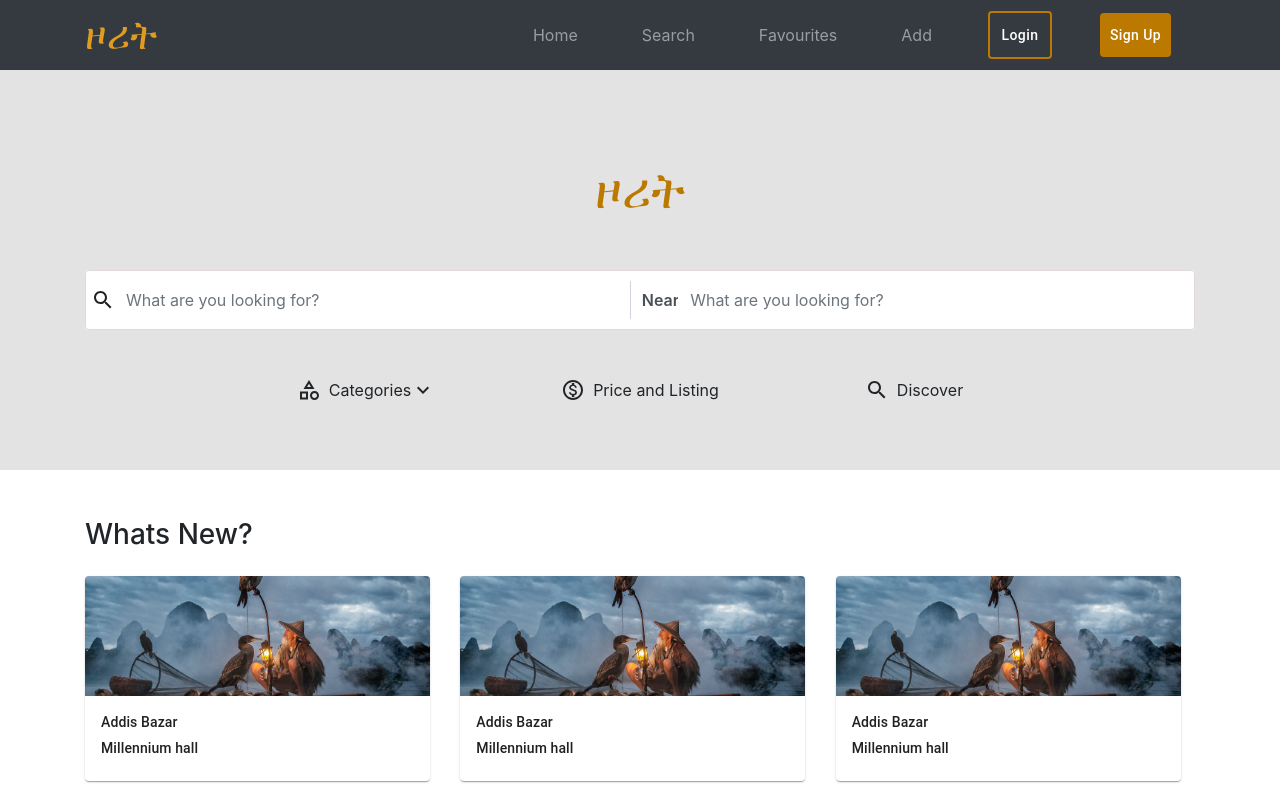
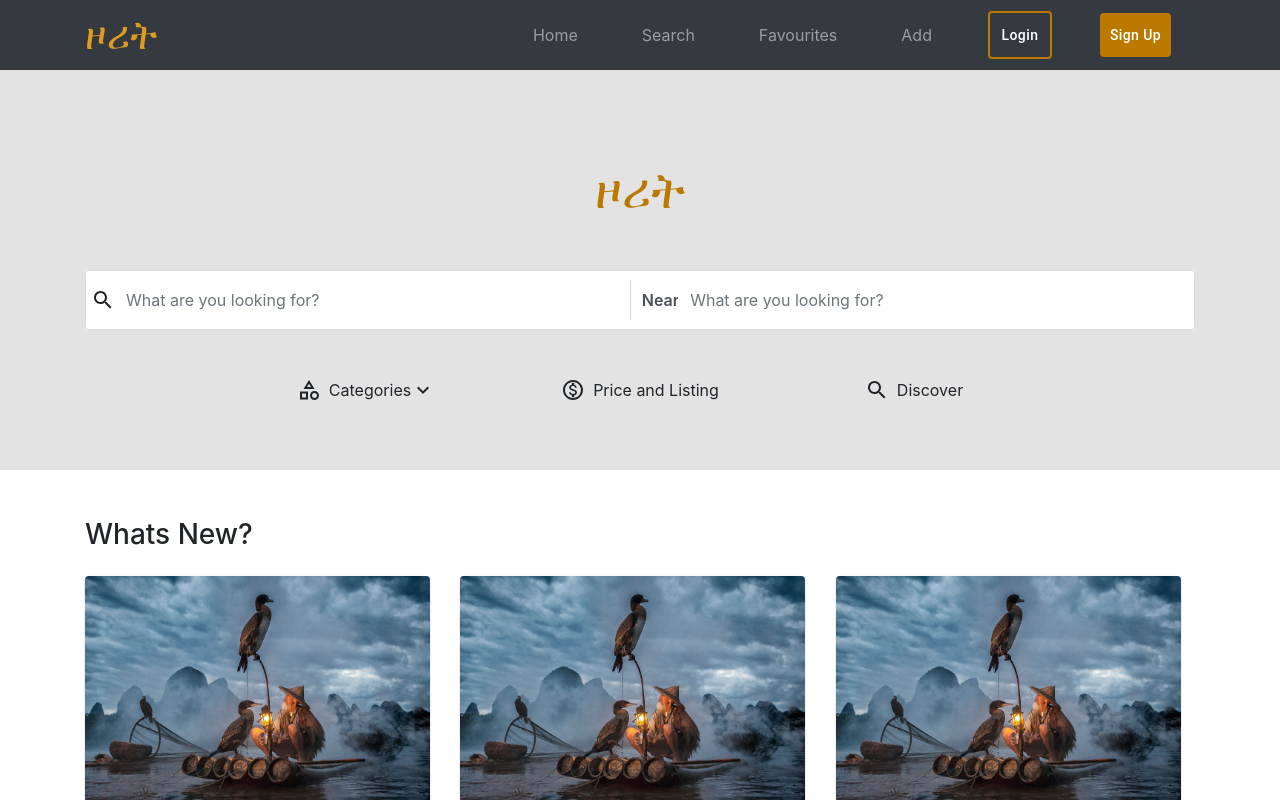
Before and after one commit to zoritt-biz/user-website, a React (Create React App) app: page / in a window 1280 px wide. Shown: the top 800 px of the page. Built offline with nearby package versions, Linux system fonts and the light colour scheme.

Commit message:
NewPage responsivness added

```diff
--- /dev/null
+++ b/src/assets/css/_new.scss
@@ -0,0 +1,28 @@
+.image-container {
+  max-width: 345px;
+}
+
+.new-images {
+  height: 120px;
+}
+
+@media (min-width: 716px) {
+  .new-images {
+    height: 160px !important;
+  }
+}
+
+@media (min-width: 991px) {
+  .new-images {
+    height: 200px !important;
+  }
+}
+
+@media (min-width: 1200px) {
+  .new-images {
+    height: 250px !important;
+  }
+  .new-typography {
+    font-size: 16px !important;
+  }
+}
--- a/src/assets/css/main.scss
+++ b/src/assets/css/main.scss
@@ -2,3 +2,4 @@
 @import './variables';
 @import './nav-bar';
 @import './home';
+@import './new';
--- a/src/components/homepage/New.jsx
+++ b/src/components/homepage/New.jsx
@@ -1,5 +1,4 @@
 import React from 'react';
-import { makeStyles } from '@material-ui/core/styles';
 import Grid from '@material-ui/core/Grid';
 import Card from '@material-ui/core/Card';
 import CardActionArea from '@material-ui/core/CardActionArea';
@@ -7,34 +6,32 @@ import CardMedia from '@material-ui/core/CardMedia';
 import CardContent from '@material-ui/core/CardContent';
 import Typography from '@material-ui/core/Typography';
 
-const useStyles = makeStyles({
-  root: {
-    maxWidth: 345,
-  },
-  media: {
-    height: 120,
-  },
-});
-
 const New = () => {
-  const classes = useStyles();
   return (
     <div className="mt-5 container-md">
       <h3 className="mb-3">Whats New?</h3>
       <Grid container spacing={2} justify="center" className="mt-2">
         <Grid item xs={4}>
-          <Card className={classes.root}>
+          <Card className="image-container">
             <CardActionArea>
               <CardMedia
-                className={classes.media}
+                className="new-images"
                 image="../images/image.jpg"
                 title="New Posts"
               />
               <CardContent>
-                <Typography gutterBottom variant="subtitle2">
+                <Typography
+                  gutterBottom
+                  className="new-typography"
+                  variant="subtitle2"
+                >
                   Addis Bazar
                 </Typography>
-                <Typography gutterBottom variant="subtitle2">
+                <Typography
+                  gutterBottom
+                  className="new-typography"
+                  variant="subtitle2"
+                >
                   Millennium hall
                 </Typography>
               </CardContent>
@@ -43,18 +40,26 @@ const New = () => {
         </Grid>
 
         <Grid item xs={4}>
-          <Card className={classes.root}>
+          <Card className="image-container">
             <CardActionArea>
               <CardMedia
-                className={classes.media}
+                className="new-images"
                 image="../images/image.jpg"
                 title="New Posts"
               />
               <CardContent>
-                <Typography gutterBottom variant="subtitle2">
+                <Typography
+                  gutterBottom
+                  className="new-typography"
+                  variant="subtitle2"
+                >
                   Addis Bazar
                 </Typography>
-                <Typography gutterBottom variant="subtitle2">
+                <Typography
+                  gutterBottom
+                  className="new-typography"
+                  variant="subtitle2"
+                >
                   Millennium hall
                 </Typography>
               </CardContent>
@@ -63,18 +68,26 @@ const New = () => {
         </Grid>
 
         <Grid item xs={4}>
-          <Card className={classes.root}>
+          <Card className="image-container">
             <CardActionArea>
               <CardMedia
-                className={classes.media}
+                className="new-images"
                 image="../images/image.jpg"
                 title="New Posts"
               />
               <CardContent>
-                <Typography gutterBottom variant="subtitle2">
+                <Typography
+                  gutterBottom
+                  className="new-typography"
+                  variant="subtitle2"
+                >
                   Addis Bazar
                 </Typography>
-                <Typography gutterBottom variant="subtitle2">
+                <Typography
+                  gutterBottom
+                  className="new-typography"
+                  variant="subtitle2"
+                >
                   Millennium hall
                 </Typography>
               </CardContent>
```
